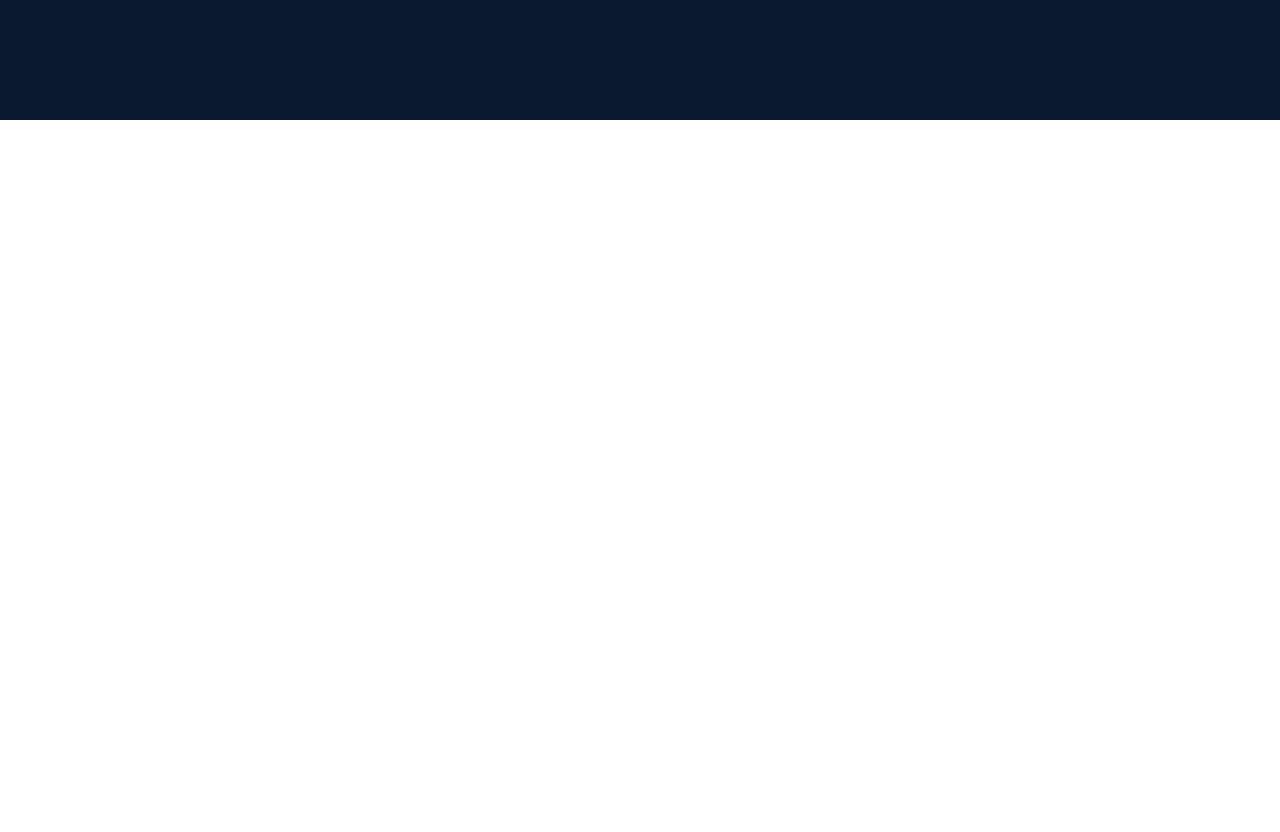
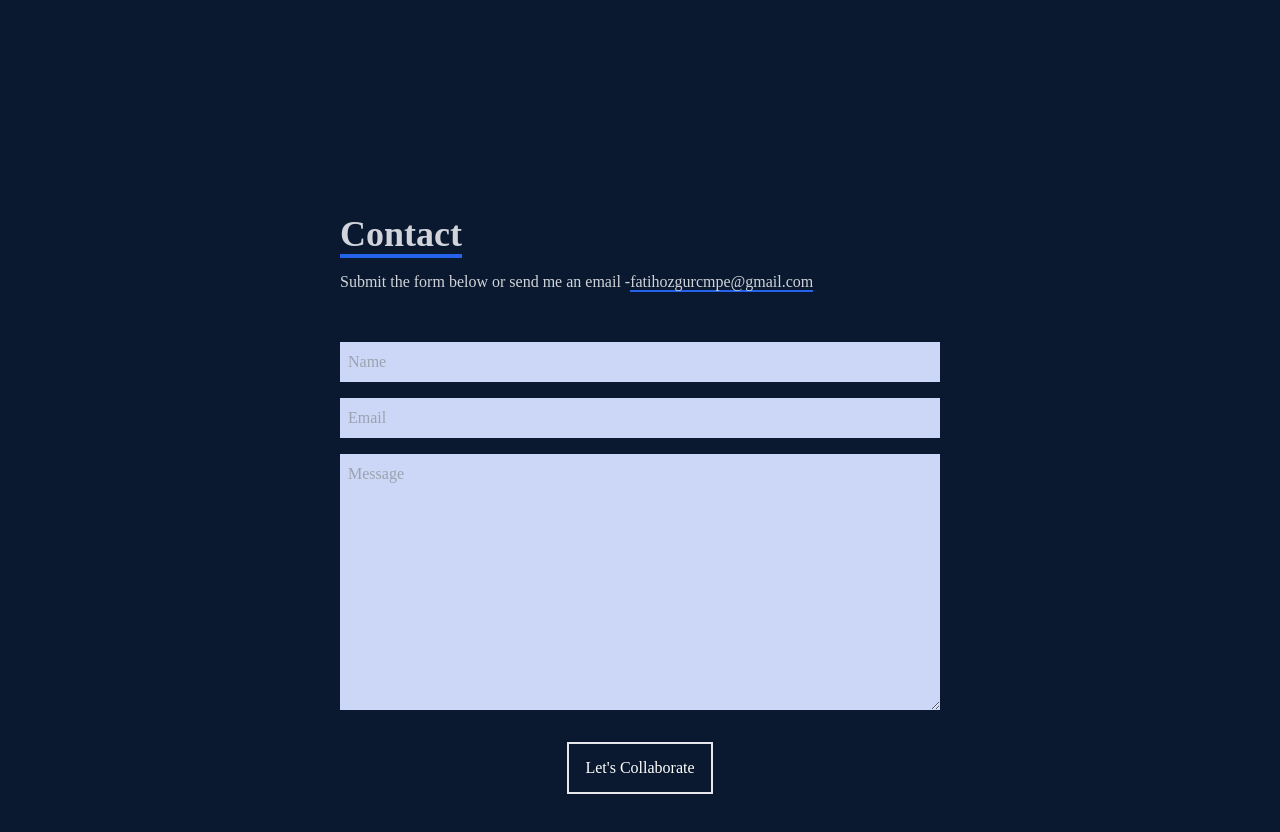
Before and after one commit to GeoGTR/fatihozgur-website, a React (Create React App) app: page / in a window 1280 px wide. Shown: the part 3080-3912 px from the top of the page. Before the commit the page ends 3200 px from the top, so only its background shows below. Built offline with nearby package versions, Linux system fonts and the light colour scheme; the HTML template or start-up script is replaced by a standard one.

Commit message:
Contact section added.

```diff
--- a/src/App.js
+++ b/src/App.js
@@ -3,6 +3,7 @@
 import About from "./components/About";
 import Skills from "./components/Skills";
 import Work from "./components/Work";
+import Contact from "./components/Contact";
 
 function App() {
   return (
@@ -12,6 +13,7 @@
       <About/>
       <Skills/>
       <Work/>
+      <Contact/>
     </div>
   );
 }
--- /dev/null
+++ b/src/components/Contact.jsx
@@ -0,0 +1,22 @@
+import React from 'react'
+
+const Contact = () => {
+  return (
+    <div name='contact' className='w-full h-screen bg-[#0a192f] flex justify-center items-center p-4'>
+        <form method='POST' action="https://getform.io/f/7f9854fd-a1b6-4e1e-8153-b0ee65ec4459" className='flex flex-col max-w-[600px] w-full'>
+            <div className='pb-8'>
+                <p className='text-4xl font-bold inline border-b-4 border-blue-600 text-gray-300'>Contact</p>
+                <p className='text-gray-300 py-4'>Submit the form below or send me an email -
+                    <span className='inline border-b-2 border-blue-600'>fatihozgurcmpe@gmail.com</span>
+                </p>
+            </div>
+            <input className='bg-[#ccd6f6] p-2' type="text" placeholder='Name' name='name' />
+            <input className='my-4 p-2 bg-[#ccd6f6]' type="email" placeholder='Email' name='email' />
+            <textarea className='bg-[#ccd6f6] p-2' name="message" rows="10" placeholder='Message'></textarea>
+            <button className='text-white border-2 hover:bg-blue-600 hover:border-blue-600 px-4 py-3 my-8 mx-auto flex items-center'>Let's Collaborate</button>
+        </form>
+    </div>
+  )
+}
+
+export default Contact
```
